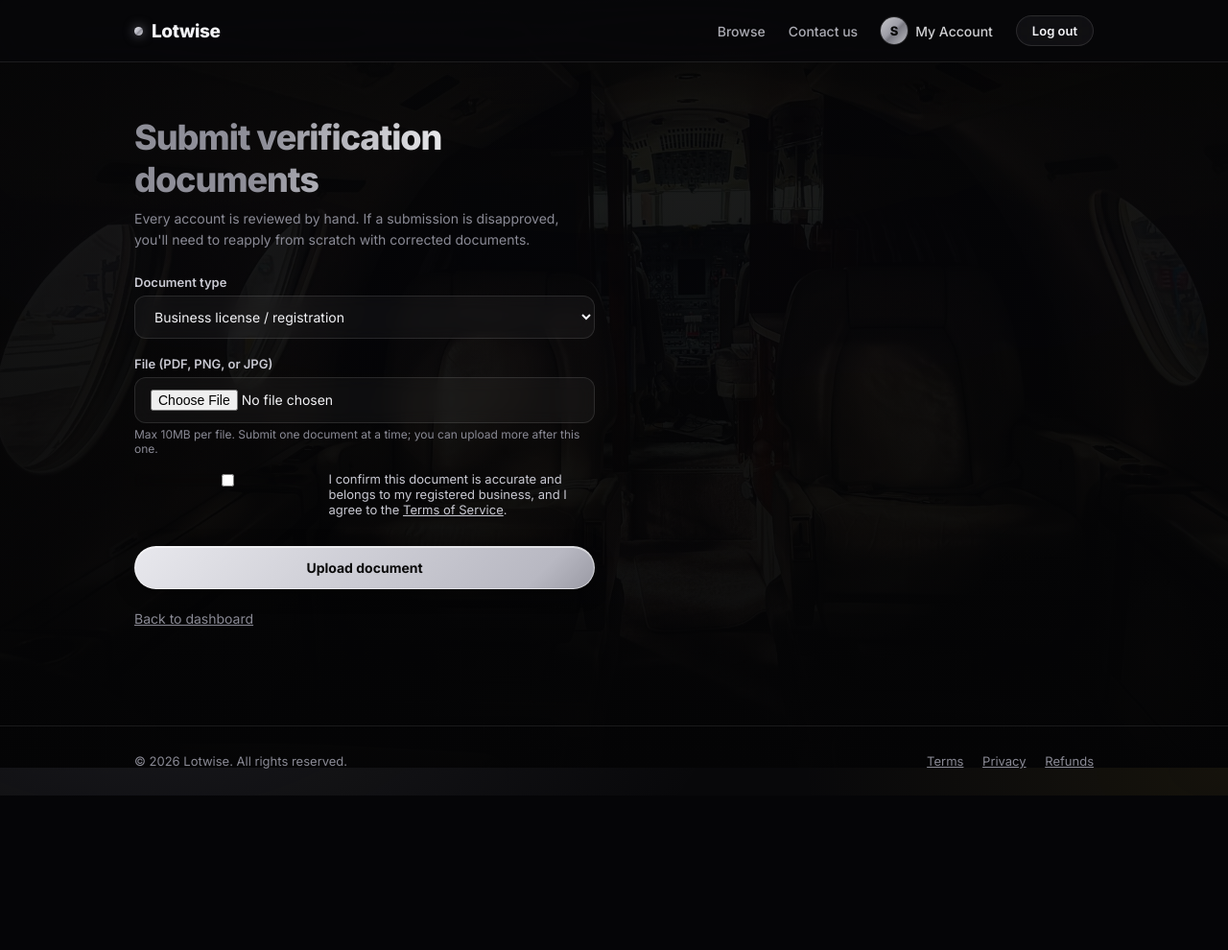
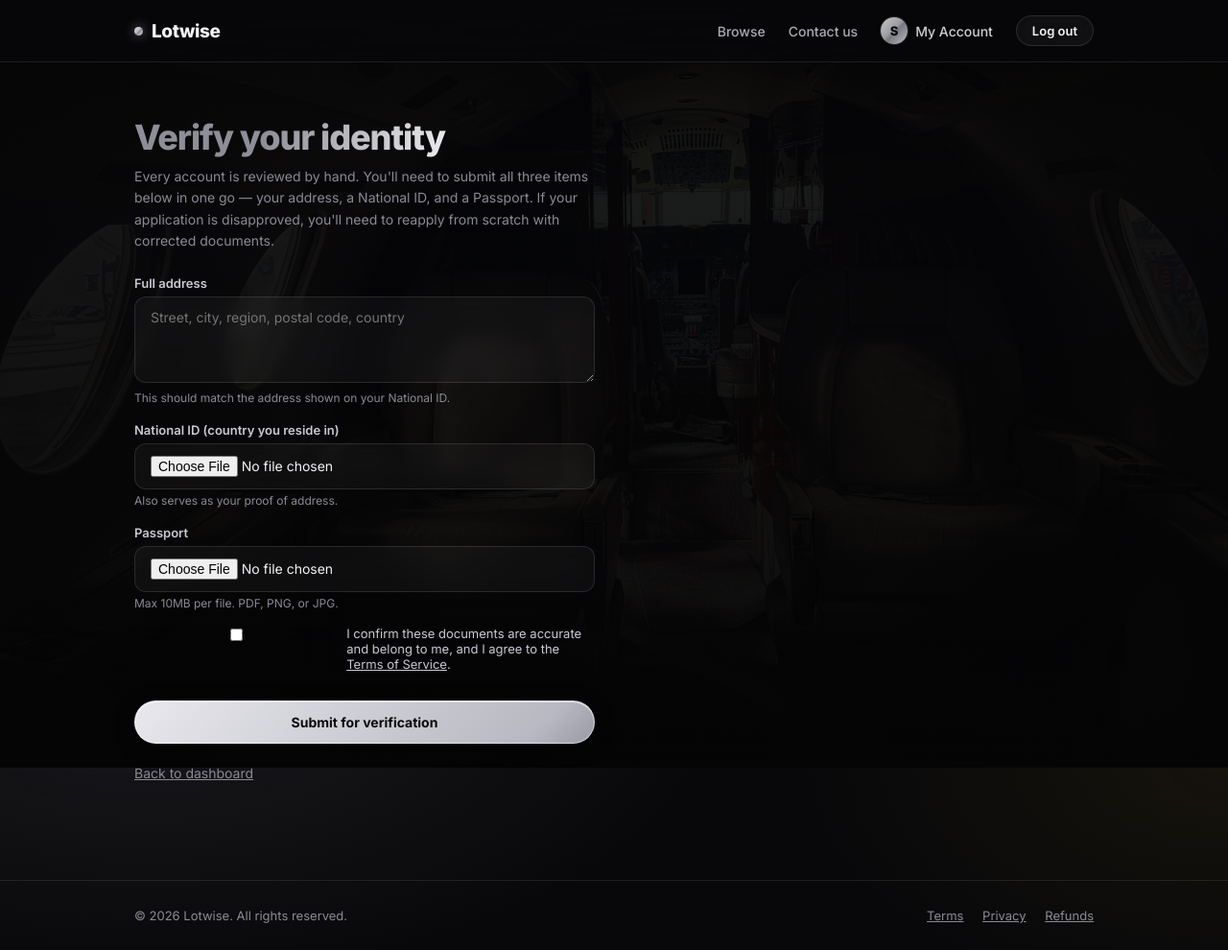
Before and after one commit to Yididyateklemarkos/lotwise, a Flask app: page /verification/upload in a window 1280 px wide. Shown: the whole page at 96% size. Before the commit the page ends 829 px from the top, so only its background shows below. Run offline with Flask 3, Linux system fonts and the light colour scheme; the visitor is signed in with stand-in values (Sample User, id 1).

Commit message:
aDawhjrsuttrshqadadwefsme

```diff
--- a/app.py
+++ b/app.py
@@ -13,6 +13,7 @@
 from models import (db, User, VerificationDocument, Listing, ListingPhoto, SourcingRequest,
                      SourcingRequestPhoto, Inquiry, Connection, Message, TrackRecordEntry, PaymentOrder,
                      ContactMessage, TIER_LISTING_LIMITS, TIER_PRICE_USD, BUYER_TIER_PRICE_USD,
+                     STANDARD_CONTACT_LIMIT,
                      SUPPLIER_TIER_FEATURES, BUYER_TIER_FEATURES)
 import nowpayments
 import paypal
@@ -257,28 +258,38 @@
 @login_required
 def verification_upload():
     if request.method == "POST":
-        doc_type = request.form.get("doc_type")
-        file = request.files.get("document")
+        address = request.form.get("address", "").strip()
+        national_id_file = request.files.get("national_id")
+        passport_file = request.files.get("passport")
         agree_terms = request.form.get("agree_terms")
 
         if not agree_terms:
-            flash("Please confirm the document is accurate and agree to the Terms of Service before submitting.", "error")
+            flash("Please confirm the documents are accurate and agree to the Terms of Service before submitting.", "error")
             return redirect(url_for("verification_upload"))
 
-        if not file or not allowed_file(file.filename):
-            flash("Please upload a valid PDF or image file.", "error")
+        if not address:
+            flash("Please enter your full address — this should match the address on your National ID.", "error")
             return redirect(url_for("verification_upload"))
 
-        filename = secure_filename(f"{current_user.id}_{doc_type}_{file.filename}")
-        path = os.path.join(app.config["UPLOAD_FOLDER"], filename)
-        file.save(path)
+        if not national_id_file or not allowed_file(national_id_file.filename):
+            flash("Please upload a valid National ID (PDF or image).", "error")
+            return redirect(url_for("verification_upload"))
 
-        doc = VerificationDocument(user_id=current_user.id, doc_type=doc_type,
-                                    file_path=filename)
-        db.session.add(doc)
+        if not passport_file or not allowed_file(passport_file.filename):
+            flash("Please upload a valid Passport (PDF or image).", "error")
+            return redirect(url_for("verification_upload"))
+
+        current_user.address = address
+
+        for doc_type, file in (("national_id", national_id_file), ("passport", passport_file)):
+            filename = secure_filename(f"{current_user.id}_{doc_type}_{uuid.uuid4().hex[:8]}_{file.filename}")
+            path = os.path.join(app.config["UPLOAD_FOLDER"], filename)
+            file.save(path)
+            db.session.add(VerificationDocument(user_id=current_user.id, doc_type=doc_type, file_path=filename))
+
         current_user.verification_status = "pending"
         db.session.commit()
-        flash("Document uploaded. Our team will review your application shortly.", "success")
+        flash("Documents uploaded. Our team will review your application shortly.", "success")
         return redirect(url_for("dashboard"))
 
     return render_template("dashboard/verification_upload.html")
@@ -291,7 +302,7 @@
 @login_required
 def dashboard():
     current_user.sync_expiry()
-    if current_user.is_admin:
+    if current_user.has_dual_access():
         items = (Listing.query.filter_by(user_id=current_user.id).all() +
                  SourcingRequest.query.filter_by(user_id=current_user.id).all())
         items.sort(key=lambda x: x.created_at, reverse=True)
@@ -334,7 +345,7 @@
 @app.route("/dashboard/listings/new", methods=["GET", "POST"])
 @member_required
 def new_listing():
-    if current_user.account_type != "supplier" and not current_user.is_admin:
+    if current_user.account_type != "supplier" and not current_user.is_admin and not current_user.has_dual_access():
         abort(403)
     if not current_user.can_create_listing():
         flash(f"You've reached your plan's limit of {current_user.listing_limit()} listings. Upgrade to add more.", "warning")
@@ -415,7 +426,7 @@
 @app.route("/dashboard/requests/new", methods=["GET", "POST"])
 @member_required
 def new_sourcing_request():
-    if current_user.account_type != "buyer" and not current_user.is_admin:
+    if current_user.account_type != "buyer" and not current_user.is_admin and not current_user.has_dual_access():
         abort(403)
 
     if not current_user.can_create_request() and not current_user.is_admin:
@@ -505,6 +516,10 @@
     if listing.user_id == current_user.id:
         abort(403)  # can't inquire on your own listing
 
+    if not current_user.can_contact_new_person():
+        flash(f"Your {current_user.subscription_tier.capitalize()} plan is capped at {current_user.contact_limit()} contacts. Upgrade to reach more people.", "warning")
+        return redirect(url_for("billing_upgrade"))
+
     inquiry = Inquiry(listing_id=listing.id, buyer_id=current_user.id,
                        message=request.form.get("message", ""))
     db.session.add(inquiry)
@@ -528,6 +543,10 @@
     req = SourcingRequest.query.get_or_404(request_id)
     if req.user_id == current_user.id:
         abort(403)  # can't respond to your own request
+
+    if not current_user.can_contact_new_person():
+        flash(f"Your {current_user.subscription_tier.capitalize()} plan is capped at {current_user.contact_limit()} contacts. Upgrade to reach more people.", "warning")
+        return redirect(url_for("billing_upgrade"))
 
     inquiry = Inquiry(sourcing_request_id=req.id, buyer_id=current_user.id,
                        message=request.form.get("message", ""))
@@ -938,6 +957,25 @@
     return redirect(request.referrer or url_for("admin_users"))
 
 
+@app.route("/admin/user/<int:user_id>/set-tier", methods=["POST"])
+@admin_required
+def admin_set_tier(user_id):
+    """Lets admin assign any tier to a user and auto-bypasses payment — the
+    fastest way to test how Standard/Plus/Premium actually behave without
+    running a real payment for each one."""
+    user = User.query.get_or_404(user_id)
+    tier = request.form.get("tier", "")
+    if tier not in ("standard", "plus", "premium"):
+        flash("Invalid tier.", "error")
+        return redirect(request.referrer or url_for("admin_users"))
+
+    user.subscription_tier = tier
+    user.payment_exempt = True
+    db.session.commit()
+    flash(f"{user.company_name} set to {tier.capitalize()} (payment bypassed).", "info")
+    return redirect(request.referrer or url_for("admin_users"))
+
+
 # ---------------------------------------------------------------------------
 # Admin — listings & sourcing requests (view all, delete any, add on behalf)
 # ---------------------------------------------------------------------------
--- a/templates/dashboard/verification_upload.html
+++ b/templates/dashboard/verification_upload.html
@@ -5,26 +5,27 @@
 {% endblock %}
 {% block content %}
 <div style="max-width:480px;">
-  <h1>Submit verification documents</h1>
-  <p class="muted" style="margin-bottom:24px;">Every account is reviewed by hand. If a submission is disapproved, you'll need to reapply from scratch with corrected documents.</p>
+  <h1>Verify your identity</h1>
+  <p class="muted" style="margin-bottom:24px;">Every account is reviewed by hand. You'll need to submit all three items below in one go — your address, a National ID, and a Passport. If your application is disapproved, you'll need to reapply from scratch with corrected documents.</p>
   <form class="stacked" method="POST" enctype="multipart/form-data">
-    <label>Document type</label>
-    <select name="doc_type" required>
-      <option value="business_license">Business license / registration</option>
-      <option value="tax_id">Tax ID</option>
-      <option value="trade_history">Trade history / references</option>
-      <option value="export_permit">Export / import permit (if applicable)</option>
-    </select>
-    <label>File (PDF, PNG, or JPG)</label>
-    <input type="file" name="document" accept=".pdf,.png,.jpg,.jpeg" required>
-    <div class="hint">Max 10MB per file. Submit one document at a time; you can upload more after this one.</div>
+    <label>Full address</label>
+    <textarea name="address" placeholder="Street, city, region, postal code, country" required>{{ current_user.address or '' }}</textarea>
+    <div class="hint">This should match the address shown on your National ID.</div>
+
+    <label>National ID (country you reside in)</label>
+    <input type="file" name="national_id" accept=".pdf,.png,.jpg,.jpeg" required>
+    <div class="hint">Also serves as your proof of address.</div>
+
+    <label>Passport</label>
+    <input type="file" name="passport" accept=".pdf,.png,.jpg,.jpeg" required>
+    <div class="hint">Max 10MB per file. PDF, PNG, or JPG.</div>
 
     <label style="display:flex; align-items:flex-start; gap:8px; margin-top:16px; font-weight:400;">
       <input type="checkbox" name="agree_terms" required style="margin-top:3px;">
-      <span>I confirm this document is accurate and belongs to my registered business, and I agree to the <a href="{{ url_for('terms') }}" target="_blank" style="text-decoration:underline;">Terms of Service</a>.</span>
+      <span>I confirm these documents are accurate and belong to me, and I agree to the <a href="{{ url_for('terms') }}" target="_blank" style="text-decoration:underline;">Terms of Service</a>.</span>
     </label>
 
-    <button type="submit" class="btn btn-solid" style="width:100%; margin-top:24px; padding:13px;">Upload document</button>
+    <button type="submit" class="btn btn-solid" style="width:100%; margin-top:24px; padding:13px;">Submit for verification</button>
   </form>
   <p class="muted" style="margin-top:20px;"><a href="{{ url_for('dashboard') }}" style="text-decoration:underline;">Back to dashboard</a></p>
 </div>
```
Also changed, not shown: models.py (+38 -6 lines), templates/admin/user_detail.html (+15 -2 lines), templates/admin/users.html (+8 -0 lines), templates/dashboard/index.html (+7 -7 lines), templates/public/pricing.html (+12 -12 lines).
